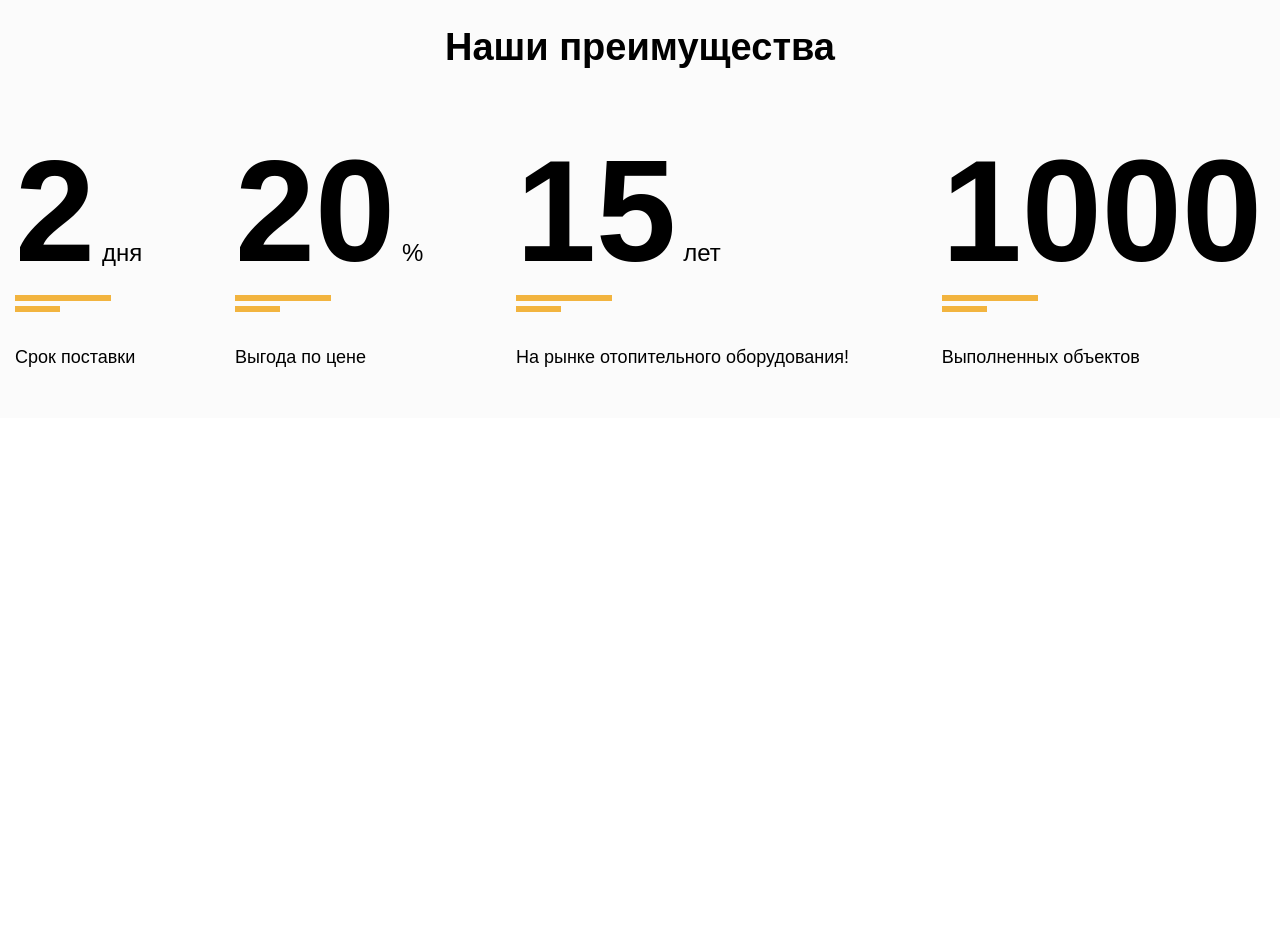
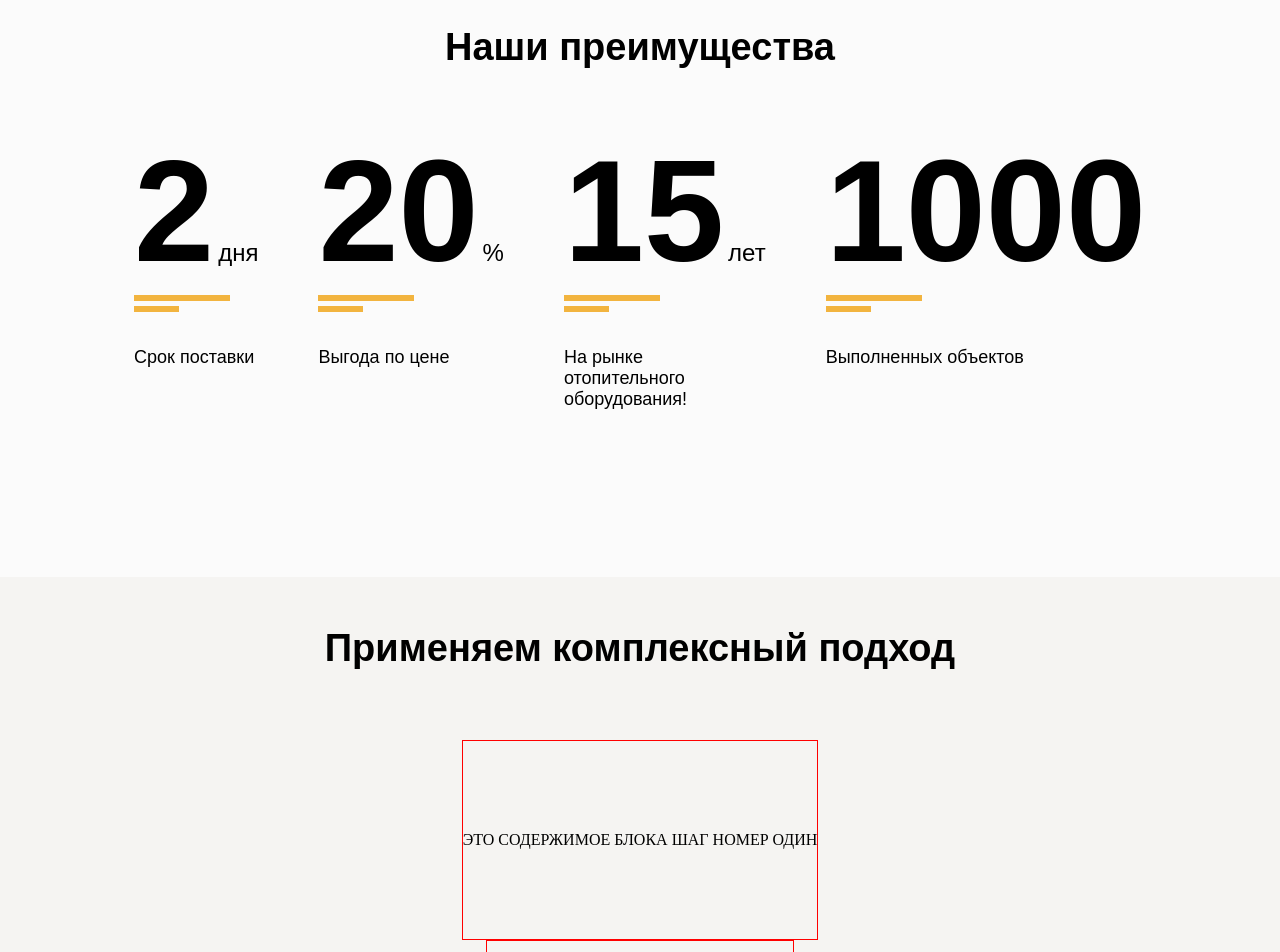
Before and after one commit to aleksey-t/delta-t, a plain HTML site: page index.html in a window 1280 px wide. Shown: the part 2640-3592 px from the top of the page. Before the commit the page ends 3258 px from the top, so only its background shows below. Drawn offline with Linux system fonts and the light colour scheme.

Commit message:
added new block steps

```diff
--- a/css/style.css
+++ b/css/style.css
@@ -15,7 +15,7 @@
     justify-content: space-around;
 }
 
-.wrapper-grey-bg-first {
+.wrapper-grey-bg-head {
     background-color: var(--main-bg-color);
     padding-top: 37px;
     display: flex;
@@ -374,10 +374,12 @@
 }
 
 .benefits {
-    width: 100%;
     display: flex;
+    justify-content: center;
     flex-flow: column wrap;
+    flex-shrink: 1;
     align-items: center;
+    padding-bottom: 117px;
 }
 
 .benefits-header-text {
@@ -389,14 +391,14 @@
 }
 
 .achievement {
-    width: 1250px;
+    max-width: 1054px;
     display: flex;
     flex-flow: row wrap;
-    justify-content: space-between;
+    justify-content: center;
 }
 
-.large-text {
-
+.large-first, .large-second, .large-third {
+    padding-right: 60px;
 }
 
 .del-time-count {
@@ -404,7 +406,6 @@
     font-family: Open-Sans, sans-serif;
     font-weight: bold;
     text-align: center;
-    padding: 0 3px 0 0;
 }
 
 .del-time-days {
@@ -433,12 +434,38 @@
     margin-top: 35px;
 }
 
-/*.steps_screen {*/
-/*    width: 100%;*/
-/*    height: 1683px;*/
-/*}*/
+.steps_screen {
+    width: 100%;
+    display: flex;
+    flex-flow: column wrap;
+    justify-content: center;
+    align-items: center;
+    flex-shrink: 1;
+}
 
-/*.contact_block {*/
-/*    width: 100%;*/
-/*    height: 1590px;*/
-/*}*/
+.steps-header {
+    font-size: 38px;
+    font-family: Open-Sans, sans-serif;
+    font-weight: bold;
+    text-align: center;
+    display: flex;
+    align-items: baseline;
+    padding-bottom: 70px;
+}
+
+.step {
+    display: flex;
+    flex-flow: column wrap;
+    justify-content: center;
+    align-items: center;
+    flex-shrink: 1;
+}
+
+.step-one, .step-two, .step-three,
+.step-four, .step-five, .step-six,
+.step-seven {
+    max-width: 860px;
+    height: 200px;
+    display: flex;
+    border: 1px solid red;
+}
--- a/index.html
+++ b/index.html
@@ -8,7 +8,7 @@
     <link rel="stylesheet" href="css/colors.css">
 </head>
 <body>
-<div class="wrapper wrapper-grey-bg-first">
+<div class="wrapper wrapper-grey-bg-head">
     <div class="header">
         <div class="logo">
             <img src="images/Vector.png" class="logo-vector">
@@ -127,7 +127,7 @@
     <div class="benefits">
         <div class="benefits-header-text">Наши преимущества</div>
         <div class="achievement">
-            <div class="large-text">
+            <div class="large-text large-first">
                 <div class="time-count-container">
                     <span class="del-time-count">2</span>
                     <span class="del-time-days">дня</span>
@@ -139,7 +139,7 @@
                 <div class="benefits-column-description">Срок поставки</div>
             </div>
 
-            <div class="large-text">
+            <div class="large-text large-second">
                 <div class="time-count-container">
                     <span class="del-time-count">20</span>
                     <span class="del-time-days">%</span>
@@ -151,7 +151,7 @@
                 <div class="benefits-column-description">Выгода по цене</div>
             </div>
 
-            <div class="large-text">
+            <div class="large-text large-third">
                 <div class="time-count-container">
                     <span class="del-time-count">15</span>
                     <span class="del-time-days">лет</span>
@@ -160,10 +160,10 @@
                     <div class="line-long"></div>
                     <div class="line-short"></div>
                 </div>
-                <div class="benefits-column-description">На рынке отопительного оборудования!</div>
+                <div class="benefits-column-description lifetime">На рынке <br>отопительного <br>оборудования!</div>
             </div>
 
-            <div class="large-text">
+            <div class="large-text large-fourth">
                 <div class="time-count-container">
                     <span class="del-time-count">1000</span>
 
@@ -179,8 +179,19 @@
     </div>
 </div>
 
-<div class="wrapper">
+<div class="wrapper wrapper-light-grey steps">
     <div class="steps_screen">
+        <div class="steps-header">
+            Применяем комплексный подход
+        </div>
+        <div class="step step-one">ЭТО СОДЕРЖИМОЕ БЛОКА ШАГ НОМЕР ОДИН
+        </div>
+            <div class="step step-two">СОДЕРЖИМОЕ БЛОКА ШАГ НОМЕР ДВА</div>
+                <div class="step step-three">СОДЕРЖИМОЕ БЛОКА ШАГ НОМЕР ТРИ</div>
+                    <div class="step step-four">СОДЕРЖИМОЕ БЛОКА ШАГ НОМЕР ЧЕТЫРЕ</div>
+                <div class="step step-five">СОДЕРЖИМОЕ БЛОКА ШАГ НОМЕР ПЯТЬ</div>
+            <div class="step step-six">СОДЕРЖИМОЕ БЛОКА ШАГ НОМЕР ШЕСТЬ</div>
+        <div class="step step-seven">СОДЕРЖИМОЕ БЛОКА ШАГ НОМЕР СЕМЬ</div>
     </div>
 </div>
 
```
Also changed, not shown: images/Rectangle45.svg (renamed from images/Rectangle_45.svg), images/eclipse.svg (added).
